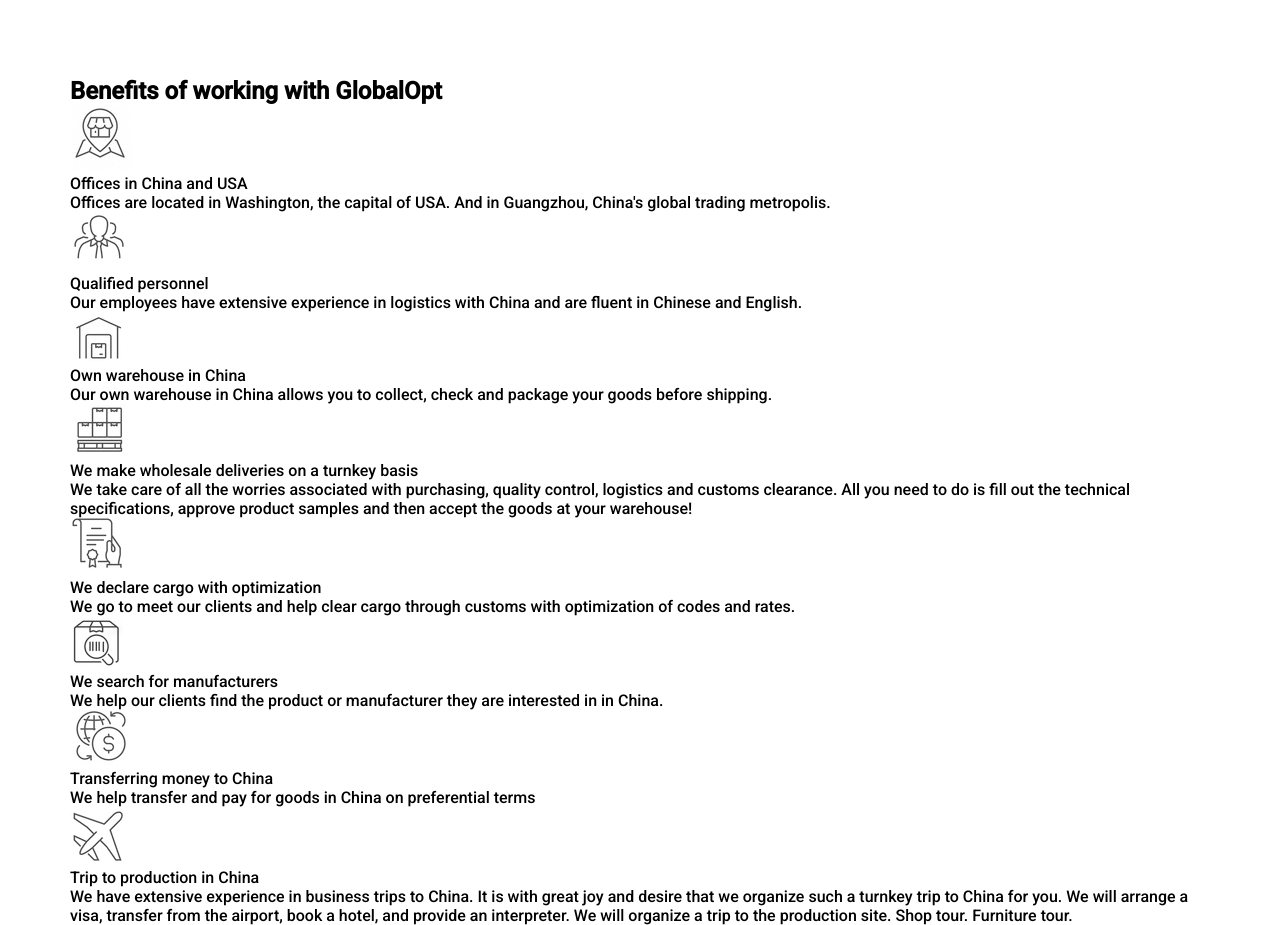
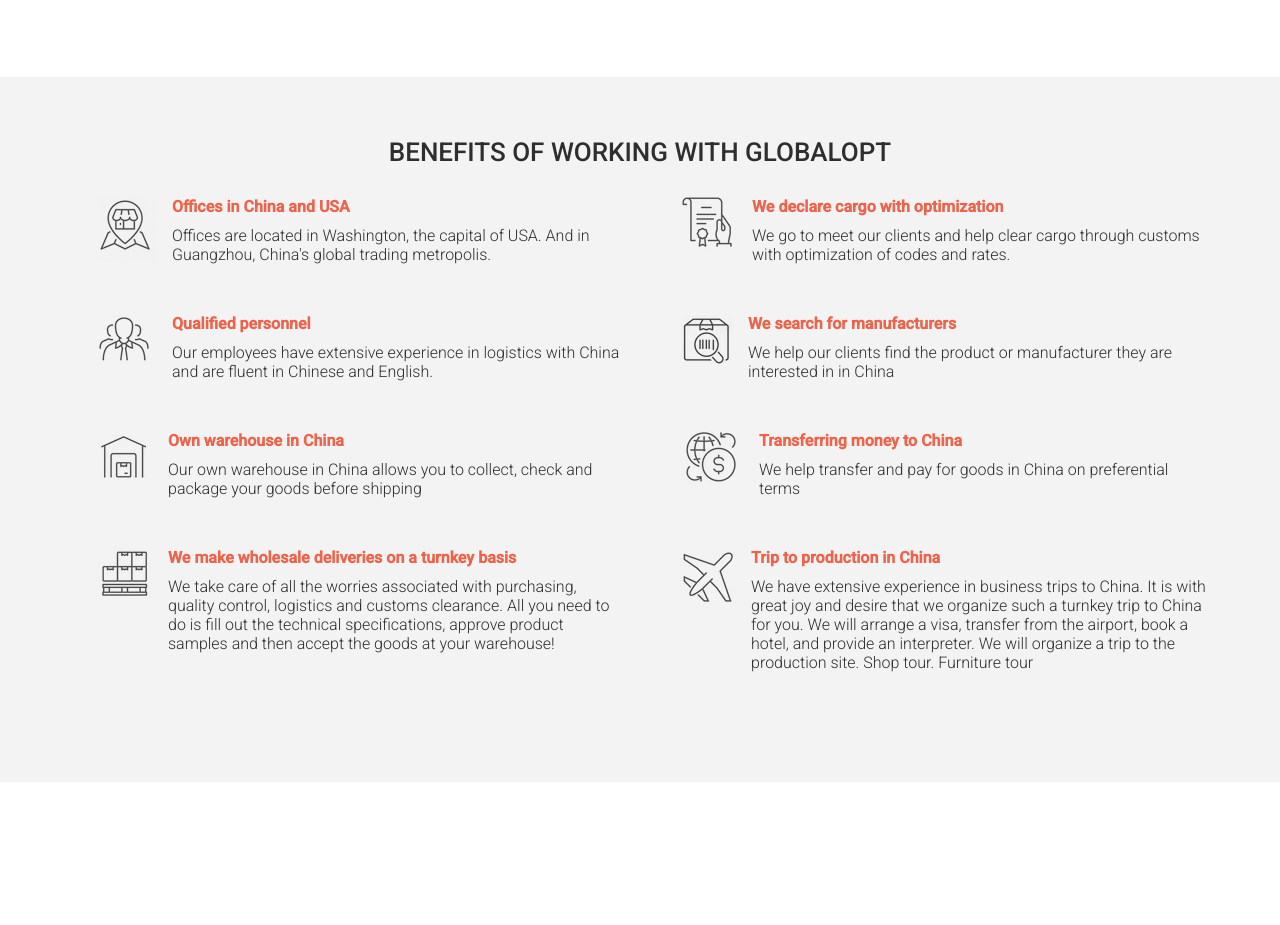
Before and after one commit to Voitsikhovska/glopt-project, a website: page src/index.html in a window 1280 px wide. Shown: the part 615-1540 px from the top of the page. After the commit the page ends 1397 px from the top, so only its background shows below. Drawn offline with nearby package versions, Linux system fonts and the light colour scheme; files that its build step writes are made by us from their sources.

Commit message:
adding scss style to section "benefits"

```diff
--- a/src/index.html
+++ b/src/index.html
@@ -104,126 +104,68 @@
 <section class="benefits">
   <div class="container">
     <h1 class="benefits_title">Benefits of working with GlobalOpt</h1>
-      <div class="row">
-        <div class="col-md-6">
-          <div class="reasons_block">
-            <div class="reasons_round">
-              <img src="icons/benefits-icon1.png" alt="reason" />
-            </div>
-            <div class="reasons_descr">
-              <div class="reasons_subtitle">
-                Offices in China and USA
-              </div>
-              <div class="reasons_text">
-                 Offices are located in Washington, the capital of USA. And in Guangzhou, China's global trading metropolis.
-              </div>
-            </div>
+      <div class="benefits_wrapper">
+        <div class="benefits_items">
+          <img src="icons/benefits-icon1.png" alt="icon1"/>
+          <div class="benefits_descr">
+            <h3>Offices in China and USA</h3>
+             Offices are located in Washington, the capital of USA. And in Guangzhou, China's global trading metropolis.
           </div>
         </div>
-        <div class="col-md-6">
-          <div class="reasons_block">
-            <div class="reasons_round">
-              <img src="icons/benefits-icons2.png" alt="reason" />
-            </div>
-            <div class="reasons_descr">
-              <div class="reasons_subtitle">Qualified personnel</div>
-              <div class="reasons_text">
-                Our employees have extensive experience in logistics with China and are fluent in Chinese and English.
-              </div>
-            </div>
+        <div class="benefits_items">
+          <img src="icons/benefits-icons5.png" alt="reason" />
+          <div class="benefits_descr">
+            <h3>We declare cargo with optimization</h3>
+            We go to meet our clients and help clear cargo through customs with optimization of codes and rates.
           </div>
         </div>
-        <div class="col-md-6">
-          <div class="reasons_block">
-            <div class="reasons_round">
-              <img src="icons/benefits-icons3.png" alt="reason" />
-            </div>
-            <div class="reasons_descr">
-              <div class="reasons_subtitle">
-                Own warehouse in China
-              </div>
-              <div class="reasons_text">
-              Our own warehouse in China allows you to collect, check and package your goods before shipping.
-              </div>
-            </div>
+        <div class="benefits_items">
+          <img src="icons/benefits-icons2.png" alt="icon1"/>
+          <div class="benefits_descr">
+            <h3>Qualified personnel</h3>
+            Our employees have extensive experience in logistics with China and are fluent in Chinese and English.
           </div>
         </div>
-        <div class="col-md-6">
-          <div class="reasons_block">
-            <div class="reasons_round">
-              <img src="icons/benefits-icon4.png" alt="reason" />
-            </div>
-            <div class="reasons_descr">
-              <div class="reasons_subtitle">We make wholesale deliveries on a turnkey basis
-
-              </div>
-              <div class="reasons_text">
-                We take care of all the worries associated with purchasing, quality control, logistics and customs clearance. All you need to do is fill out the technical specifications, approve product samples and then accept the goods at your warehouse!
-              </div>
-            </div>
+        <div class="benefits_items">
+          <img src="icons/benefits-icons6.png" alt="icon1"/>
+          <div class="benefits_descr">
+            <h3>We search for manufacturers</h3>
+            We help our clients find the product or manufacturer they are interested in in China
           </div>
         </div>
-        <div class="col-md-6">
-          <div class="reasons_block">
-            <div class="reasons_round">
-              <img src="icons/benefits-icons5.png" alt="reason" />
-            </div>
-            <div class="reasons_descr">
-              <div class="reasons_subtitle">
-                We declare cargo with optimization
-              </div>
-              <div class="reasons_text">
-                 We go to meet our clients and help clear cargo through customs with optimization of codes and rates.
-              </div>
-            </div>
+        <div class="benefits_items">
+          <img src="icons/benefits-icons3.png" alt="icon1"/>
+          <div class="benefits_descr">
+            <h3>Own warehouse in China</h3>
+            Our own warehouse in China allows you to collect, check and package your goods before shipping
           </div>
         </div>
-        <div class="col-md-6">
-          <div class="reasons_block">
-            <div class="reasons_round">
-              <img src="icons/benefits-icons6.png" alt="reason" />
-            </div>
-            <div class="reasons_descr">
-              <div class="reasons_subtitle"> We search for manufacturers
-
-              </div>
-              <div class="reasons_text">
-               We help our clients find the product or manufacturer they are interested in in China.
-              </div>
-            </div>
+        <div class="benefits_items">
+          <img src="icons/benefits-icons7.png" alt="icon1"/>
+          <div class="benefits_descr">
+            <h3>Transferring money to China</h3>
+            We help transfer and pay for goods in China on preferential terms
           </div>
         </div>
-        <div class="col-md-6">
-          <div class="reasons_block">
-            <div class="reasons_round">
-              <img src="icons/benefits-icons7.png" alt="reason" />
-            </div>
-            <div class="reasons_descr">
-              <div class="reasons_subtitle"> Transferring money to China</div>
-              <div class="reasons_text">
-                We help transfer and pay for goods in China on preferential terms
-              </div>
-            </div>
+        <div class="benefits_items">
+          <img src="icons/benefits-icon4.png" alt="icon1"/>
+          <div class="benefits_descr">
+            <h3>We make wholesale deliveries on a turnkey basis</h3>
+            We take care of all the worries associated with purchasing, quality control, logistics and customs clearance.
+            All you need to do is fill out the technical specifications, approve product samples and then accept the goods at your warehouse!
           </div>
         </div>
-        <div class="col-md-6">
-          <div class="reasons_block">
-            <div class="reasons_round">
-              <img src="icons/benefits-icons8.png" alt="reason" />
-            </div>
-            <div class="reasons_descr">
-              <div class="reasons_subtitle">
-                 Trip to production in China
-              </div>
-              <div class="reasons_text">
-                We have extensive experience in business trips to China. It is with great joy and desire that we organize such a turnkey trip to China for you. We will arrange a visa, transfer from the airport, book a hotel, and provide an interpreter. We will organize a trip to the production site. Shop tour. Furniture tour.
-              </div>
-            </div>
+        <div class="benefits_items">
+          <img src="icons/benefits-icons8.png" alt="icon1"/>
+          <div class="benefits_descr">
+            <h3>Trip to production in China</h3>
+            We have extensive experience in business trips to China. It is with great joy and desire that we organize such a turnkey trip to China for you. We will arrange a visa, transfer from the airport, book a hotel, and provide an interpreter. We will organize a trip to the production site. Shop tour. Furniture tour
           </div>
         </div>
       </div>
   </div>
 </section>
+
     <script src="js/app.js"></script>
 
 </body>
--- a/src/sass/base/_variables.scss
+++ b/src/sass/base/_variables.scss
@@ -1,2 +1,3 @@
 $btn-color:#EC644B;
 $primary-color:#FFFFFF;
+$secondary-color:#2E2E2E;
--- /dev/null
+++ b/src/sass/blocks/_benefits.scss
@@ -0,0 +1,41 @@
+.benefits{
+  padding: 60px 0 55px 0;
+  background-color: RGBA(243, 243, 243, 1);
+  min-height: 590px;
+  &_title{
+    position: relative;
+    text-align: center;
+    font-size: 26px;
+  }
+&_wrapper{
+  margin-top: 30px;
+  display: grid;
+  grid-template: repeat(3, minmax(20px, auto)) / repeat(2, auto);
+  grid-auto-rows: minmax(45px, auto);
+  column-gap: 30px;
+  justify-content: space-between;
+
+
+}
+&_items{
+  position: relative;
+  display: grid;
+  grid-template: repeat(2, minmax(50px, auto)) / repeat(2, auto);
+  column-gap: 15px;
+  padding-left: 25px;
+}
+  &_title{
+    text-transform: uppercase;
+    color:$secondary-color;
+    font-weight: 500;
+  }
+  &_descr{
+    h3{
+      font-size: 16px;
+      color:$btn-color;
+      padding-bottom: 10px;
+    }
+    color:$secondary-color;
+    font-weight: 300;
+  }
+}
--- a/src/sass/style.scss
+++ b/src/sass/style.scss
@@ -14,3 +14,4 @@
 
 @import "blocks/main";
 @import "blocks/buttons";
+@import "blocks/benefits";
```
